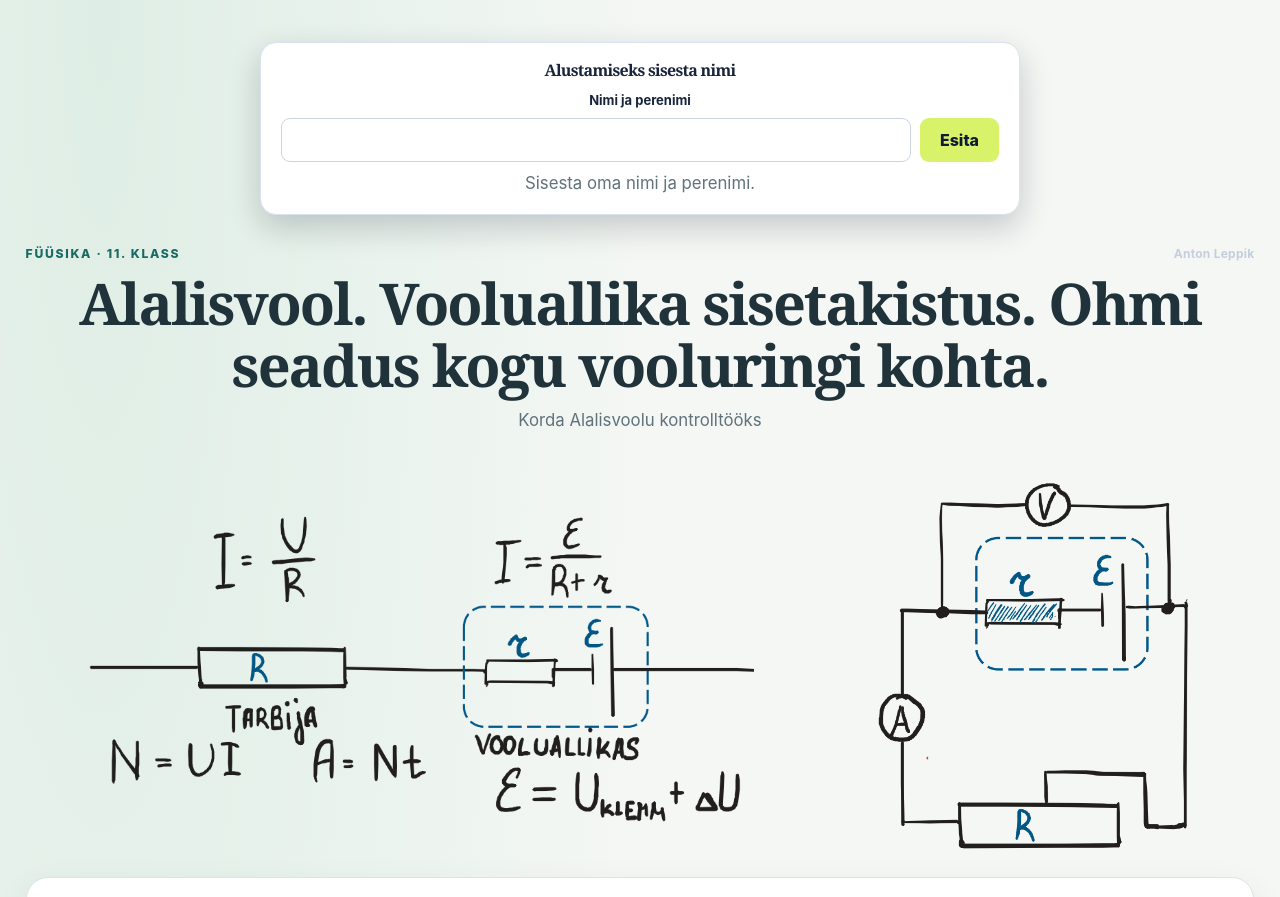
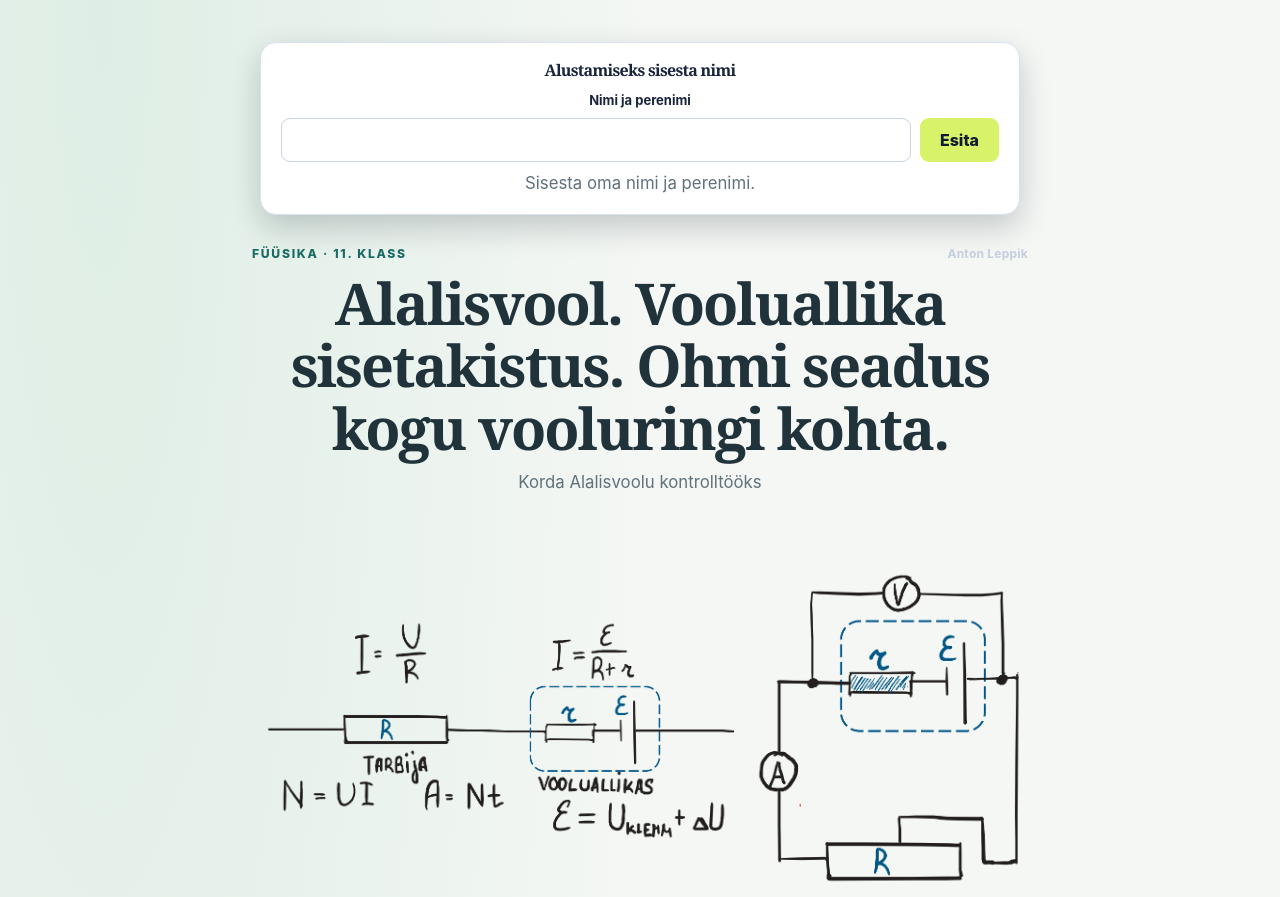
Before and after one commit to Siilik65/Alalisvool, a plain HTML site: page index.html in a window 1280 px wide. Shown: the top 897 px of the page. Drawn offline with Linux system fonts and the light colour scheme.

Commit message:
Fit desktop page width to zoom level

```diff
--- a/index.html
+++ b/index.html
@@ -54,7 +54,7 @@ main{padding:18px 0 64px}.module-section,.exercise,.side-card,.guide{background:
 .simulation-main-layout{display:grid;grid-template-columns:minmax(0,.9fr) minmax(0,1.1fr);gap:18px;align-items:start;margin-top:18px}.simulation-panel{min-width:0}.simulation-panel .simulation-layout{margin-top:0;grid-template-columns:minmax(0,.85fr) minmax(0,1.15fr);gap:12px;align-items:start}.simulation-main-layout>.sim-chart{min-width:0;margin-top:0}.sim-chart-scale{grid-template-columns:minmax(0,1fr) minmax(0,1fr) minmax(190px,.8fr)}.sim-chart-derivation{display:grid;grid-template-columns:minmax(0,1fr) auto minmax(0,1fr) auto minmax(0,1.25fr);align-items:center;gap:10px;margin-top:14px;padding:14px;border:1px solid var(--line);border-radius:12px;background:#f7faf8}.sim-chart-derivation[hidden],.sim-chart-derivation-arrow[hidden],.sim-chart-derivation-result[hidden]{display:none}.sim-chart-derivation-step,.sim-chart-derivation-result{display:grid;gap:5px;min-width:0}.sim-chart-derivation-step small{color:var(--muted);font-size:.72rem;font-weight:800;text-transform:uppercase;letter-spacing:.06em}.sim-chart-derivation-step b,.sim-chart-derivation-result{color:#155c52;font-weight:850;font-variant-numeric:tabular-nums}.sim-chart-derivation-arrow{color:#779086;font-size:1.4rem;font-weight:800}
 @media(max-width:1050px){.simulation-main-layout{grid-template-columns:1fr}.simulation-panel .simulation-layout{grid-template-columns:minmax(0,.85fr) minmax(0,1.15fr)}}
 @media(max-width:700px){.sim-chart-scale{grid-template-columns:1fr}.sim-chart-derivation{grid-template-columns:1fr;gap:7px}.sim-chart-derivation-arrow{transform:rotate(90deg);justify-self:center}.simulation-panel .simulation-layout{grid-template-columns:1fr}}
-</style><style>@media(min-width:651px){.wrap{width:calc(100% - clamp(32px,4vw,72px));max-width:none}}</style><style>
+</style><style>@media(min-width:651px){.wrap{width:min(calc(100% - 24px),var(--page-fit-width,1920px));max-width:none}}</style><script>document.documentElement.style.setProperty("--page-fit-width",Math.min(1920,Math.max(320,screen.width-24))+"px");</script><style>
 @media(min-width:651px){
  .simulation-main-layout.has-experiment-mode{grid-template-columns:minmax(0,.84fr) minmax(0,1.16fr);gap:16px}
  .simulation-main-layout.has-experiment-mode .simulation-panel .simulation-layout{display:grid;grid-template-columns:repeat(2,minmax(0,1fr));grid-template-areas:"emf starter" "battery current" "diagram diagram" "voltages voltages" "note note";gap:12px;align-items:stretch}
```
